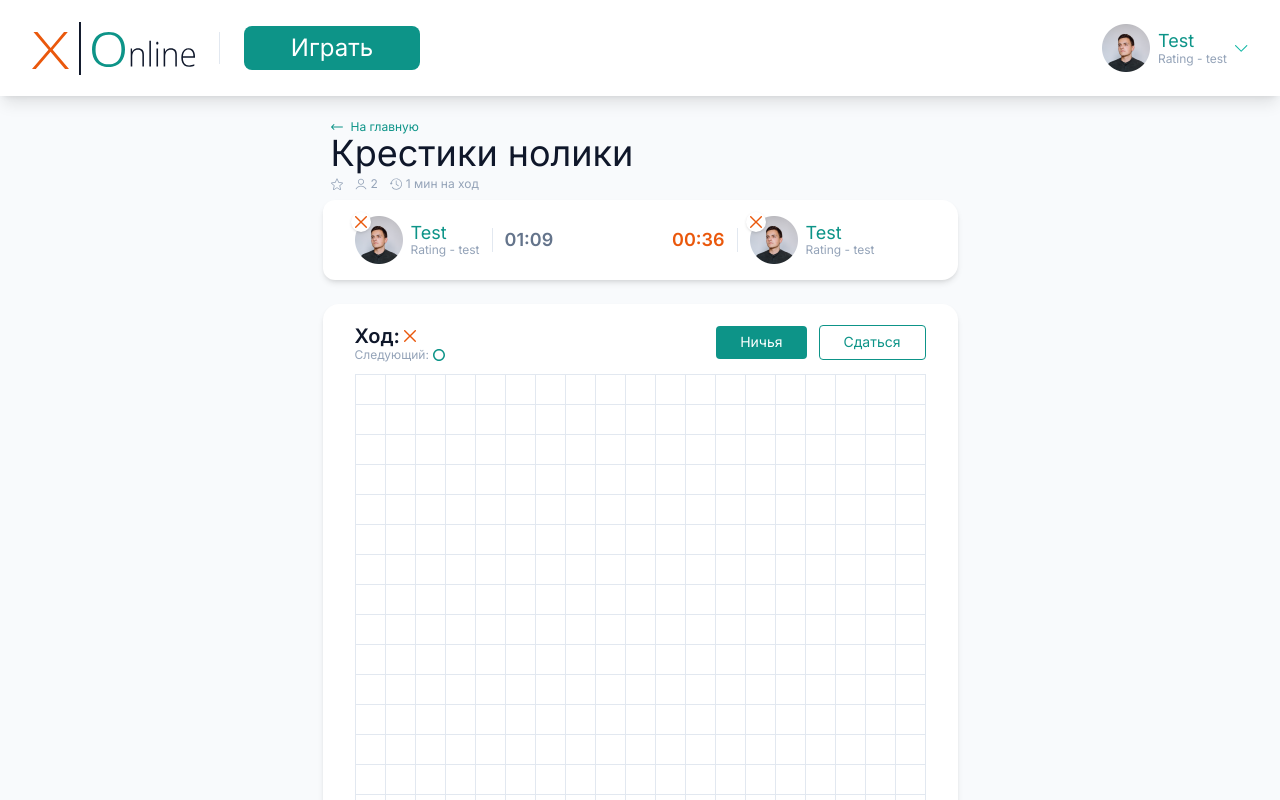
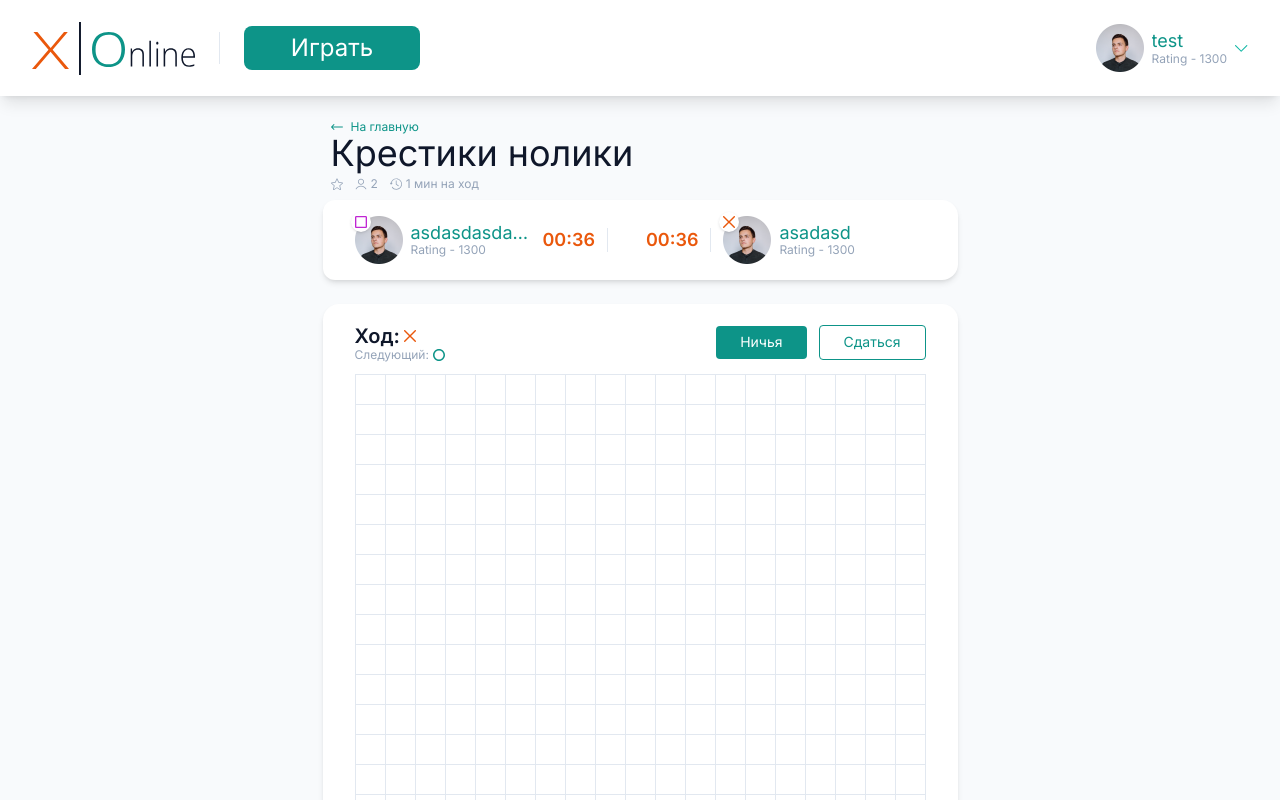
Before and after one commit to Hackmoo/TicTacToe-online-NextJS, a Next.js app: page / in a window 1280 px wide. Shown: the top 800 px of the page. Built offline with nearby package versions, Linux system fonts and the light colour scheme.

Commit message:
game-info was updated

```diff
--- a/components/game/game-field.jsx
+++ b/components/game/game-field.jsx
@@ -3,8 +3,8 @@ import { UiButton } from "../uikit/ui-button";
 import { GameSymbol } from "./game-symbol";
 import { useGameState } from "./useGameState";
 
-export function GameField({ className }) {
-  const { cells, currentMove, nextMove, handleCellClick } = useGameState();
+export function GameField({ className, playersAmount }) {
+  const { cells, currentMove, nextMove, handleCellClick } = useGameState(playersAmount);
   const actions = (
     <>
       <UiButton size={"md"} variant={"primary"}>
--- a/components/game/game-info.jsx
+++ b/components/game/game-info.jsx
@@ -1,36 +1,73 @@
 import clsx from "clsx";
 import { Profile } from "./profile/profile";
 import { CrossIcon } from "./icons/cross-icon";
+import { GameSymbol } from "./game-symbol";
+import { gameSymbols } from "./constants";
 
-export function GameInfo({ className }) {
+import avatarUrl from '../header/avatar.png'
+
+const players = [
+  {
+    id: 1,
+    name: "asdasdasdasd",
+    rating: "1300",
+    symbol: gameSymbols.SQUARE,
+    avatar: avatarUrl
+  },
+  {
+    id: 2,
+    name: "asadasd",
+    rating: "1300",
+    symbol: gameSymbols.CROSS,
+    avatar: avatarUrl
+  },
+  {
+    id: 3,
+    name: "asdasd",
+    rating: "1300",
+    symbol: gameSymbols.CROSS,
+    avatar: avatarUrl
+  },
+  {
+    id: 4,
+    name: "asdasd",
+    rating: "1300",
+    symbol: gameSymbols.CROSS,
+    avatar: avatarUrl
+  }
+];
+
+export function GameInfo({ className, playersAmount }) {
   return (
     <div
       className={clsx(
         className,
-        "bg-white rounded-r-2xl shadow-md px-8 py-4 rounded-xl flex justify-between"
+        "bg-white rounded-r-2xl shadow-md px-8 py-4 rounded-xl justify-between grid grid-cols-2 gap-3"
       )}
     >
-      <div className="flex gap-3 items-center">
-        <div className="relative">
-          <Profile /> {/* Here was w-44 in className*/}
-          <div className="w-5 h-5 rounded-full bg-white shadow absolute -left-1 -top-1 flex items-center justify-center">
-            <CrossIcon />
-          </div>
-        </div>
-        <div className="h-6 w-px bg-slate-200" />
-        <div className="text-slate-500 text-lg font-semibold">01:09</div>
-      </div>
-      {/* Second User Below */}
-      <div className="flex gap-3 items-center">
-        <div className="text-orange-600 text-lg font-semibold">00:36</div>
-        <div className="h-6 w-px bg-slate-200" />
-        <div className="relative">
-          <Profile className="w-44" />
-          <div className="w-5 h-5 rounded-full bg-white shadow absolute -left-1 -top-1 flex items-center justify-center">
-            <CrossIcon />
-          </div>
-        </div>
-      </div>
+      {players.slice(0, playersAmount).map((el, i) => {
+       return <PlayerInfo key={el.id} playerInfo={el} isRight={i % 2 === 1}/>
+      })}
     </div>
   );
 }
+
+function PlayerInfo({ playerInfo, isRight }) {
+  return (
+    <div className="flex gap-3 items-center">
+      <div className={clsx('relative', isRight && 'order-3')}>
+        <Profile
+          className="w-44"
+          name={playerInfo.name}
+          rating={playerInfo.rating}
+          avatar={playerInfo.avatar}
+        />
+        <div className="w-5 h-5 rounded-full bg-white shadow absolute -left-1 -top-1 flex items-center justify-center">
+          <GameSymbol symbol={playerInfo.symbol}></GameSymbol>
+        </div>
+      </div>
+      <div className={clsx('text-orange-600 text-lg font-semibold', isRight && 'order-1')}>00:36</div>
+      <div className={clsx('h-6 w-px bg-slate-200', isRight && 'order-2')} />
+    </div>
+  );
+}
--- a/components/game/game-title.jsx
+++ b/components/game/game-title.jsx
@@ -4,7 +4,7 @@ import { StarIcon } from './icons/star-icon'
 import { TimerIcon } from './icons/timer-icon'
 import { UserIcon } from './icons/user-icon'
 
-export function GameTitle() {
+export function GameTitle({playersAmount}) {
   return (
     <div className="pl-2">
       <Link href={"#"} className="flex items-center gap-2 text-xs text-teal-600 leading-tight -mb-0.5">
@@ -15,7 +15,7 @@ export function GameTitle() {
         <div className="flex items-center gap-3 text-xs text-slate-400">
           <StarIcon />
           <div className="flex items-center gap-1">
-            <UserIcon/> 2
+            <UserIcon/> {playersAmount}
           </div>
           <div className="flex items-center gap-1">
             <TimerIcon/> 1 мин на ход
--- a/components/game/profile/profile.jsx
+++ b/components/game/profile/profile.jsx
@@ -1,23 +1,22 @@
-import Image from "next/image"
-import avatarDefault from '../../header/avatar.png'
-import clsx from "clsx"
+import Image from "next/image";
+import avatarDefault from "../../header/avatar.png";
+import clsx from "clsx";
 
-export function Profile({avatarSrc = avatarDefault, className}){
-    return(
-        <div className={clsx(className, 'ml-auto flex items-center gap-2 text-start text-teal-600')}>
-        <Image
-          src={avatarSrc}
-          alt="avatar"
-          width={48}
-          height={48}
-          unoptimized
-        />
-        <div>
-          <div className=" text-lg leading-tight">Test</div>
-          <div className="text-slate-400 text-xs leading-tight">
-            Rating - test
-          </div>
+export function Profile({ avatar = avatarDefault, className, name, rating }) {
+  return (
+    <div
+      className={clsx(
+        className,
+        "ml-auto flex items-center gap-2 text-start text-teal-600"
+      )}
+    >
+      <Image src={avatar} alt="avatar" width={48} height={48} unoptimized />
+      <div className="overflow-hidden">
+        <div className=" text-lg leading-tight truncate">{name}</div>
+        <div className="text-slate-400 text-xs leading-tight">
+          Rating - {rating}
         </div>
       </div>
-    )
+    </div>
+  );
 }
--- a/components/game/useGameState.js
+++ b/components/game/useGameState.js
@@ -1,23 +1,26 @@
 import { useState } from "react";
 import { gameSymbols, moveQueue } from "./constants";
 
-function getNextMove(currentMove) {
-  const nextMoveIndex = moveQueue.indexOf(currentMove) + 1;
-  return moveQueue[nextMoveIndex] ?? moveQueue[0];
+function getNextMove(currentMove, playersAmount) {
+
+  const slicedMoveOrder = moveQueue.slice(0, playersAmount)
+
+  const nextMoveIndex = slicedMoveOrder.indexOf(currentMove) + 1;
+  return slicedMoveOrder[nextMoveIndex] ?? slicedMoveOrder[0];
 }
-export function useGameState() {
+export function useGameState(playersAmount) {
   const [{ cells, currentMove }, setGameState] = useState(() => ({
     cells: new Array(19 * 19).fill(null),
     currentMove: gameSymbols.CROSS,
   }));
-  const nextMove = getNextMove(currentMove);
+  const nextMove = getNextMove(currentMove, playersAmount);
 
   const handleCellClick = (index) => {
     setGameState((lastGameState) => {
       if (lastGameState.cells[index]) return lastGameState;
       return {
         ...lastGameState,
-        currentMove: getNextMove(lastGameState.currentMove),
+        currentMove: getNextMove(lastGameState.currentMove, playersAmount),
         cells: lastGameState.cells.map((el, i) =>
           i === index ? lastGameState.currentMove : el
         ),
--- a/components/header/header.jsx
+++ b/components/header/header.jsx
@@ -14,7 +14,7 @@ export function Header() {
         Играть
       </UiButton>
       <button className="ml-auto flex items-center gap-2 text-teal-500">
-        <Profile avatarSrc={avatarSrc} />
+        <Profile name={'test'} rating={'1300'}/>
         <ArrowDown />
       </button>
     </header>
--- a/pages/index.jsx
+++ b/pages/index.jsx
@@ -1,14 +1,18 @@
+import { useState } from "react";
 import { GameInfo, GameTitle, GameField } from "../components/game";
 import { Header } from "../components/header";
 
 export default function HomePage() {
+
+  const [playersAmount, setPlayersAmount] = useState(2)
+
   return (
     <div className="bg-slate-50 min-h-screen">
       <Header />
       <main className="pt-6 mx-auto w-max">
-       <GameTitle />
-       <GameInfo className="mt-2" />
-       <GameField className='mt-6'/>
+       <GameTitle playersAmount={playersAmount}/>
+       <GameInfo className="mt-2" playersAmount={playersAmount} />
+       <GameField className='mt-6'playersAmount={playersAmount} />
       </main>
     </div>
   );
```
